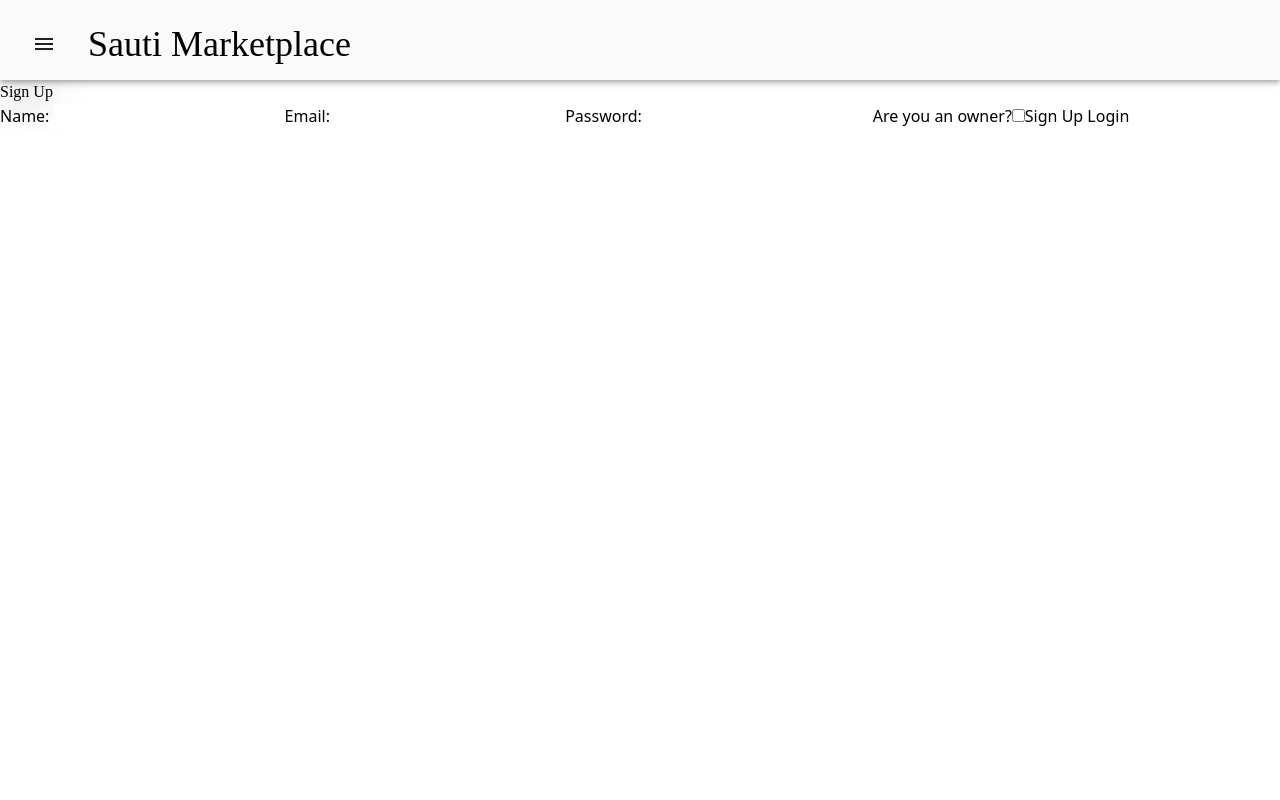
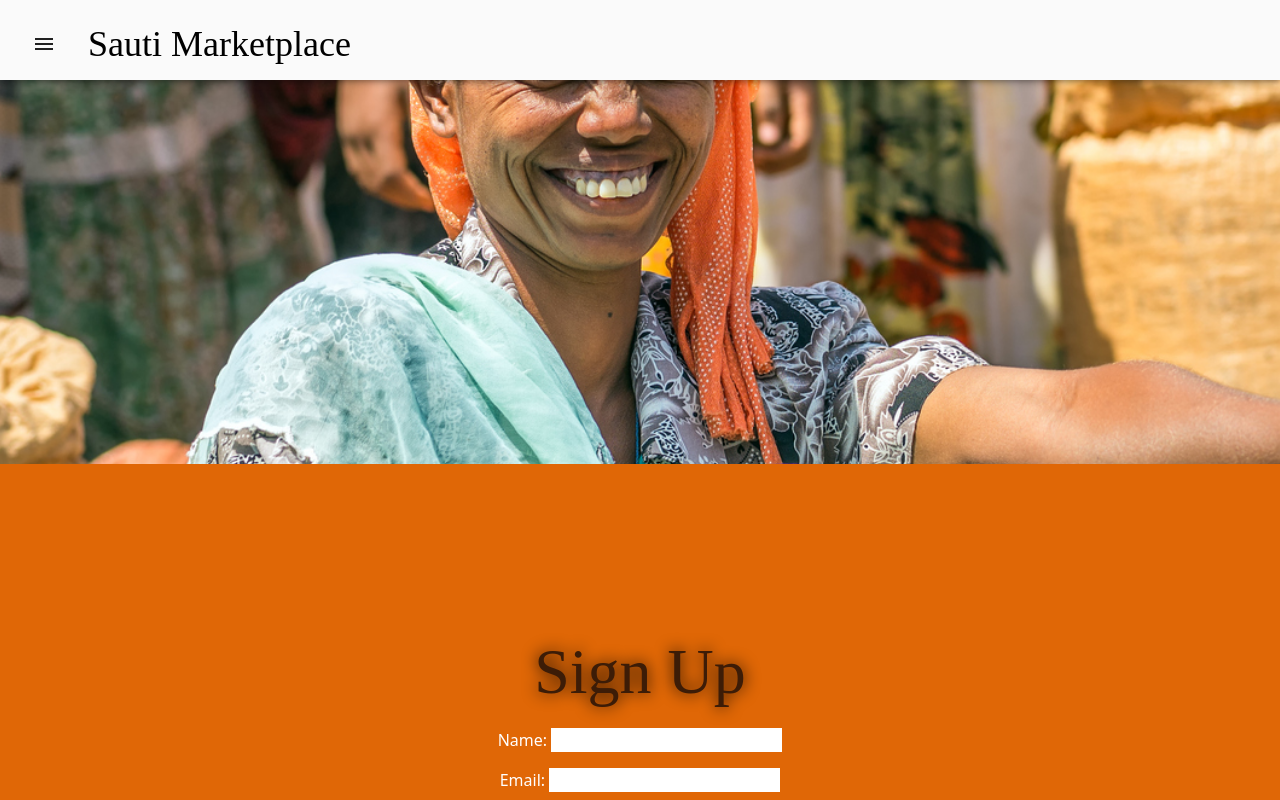
Before and after one commit to webpt-amazing-buildweek/front_end, a React (Create React App) app: page /signup in a window 1280 px wide. Built offline with nearby package versions, Linux system fonts and the light colour scheme.

Commit message:
signup pages style

```diff
--- a/src/App.css
+++ b/src/App.css
@@ -54,8 +54,12 @@ h3 {
   text-shadow: 0 0 2.5rem black;
 }
 
+.input {
+  margin: 1vh auto;
+}
+
 .home {
-  background-image: url("./assets/pasta.jpg");
+  background-image: url("./assets/market-home.jpg");
 }
 
 .recipes-container {
@@ -128,3 +132,67 @@ h3 {
   -webkit-transform: translateZ(-1px) scale(2);
           transform: translateZ(-1px) scale(2);
 }
+
+.parallax-wrapper2 {
+  width: 100vw;
+  height: 100vh;
+  margin-top: 30vh;
+  padding-top: 20vh;
+  -webkit-box-sizing: border-box;
+          box-sizing: border-box;
+  -webkit-transform-style: preserve-3d;
+          transform-style: preserve-3d;
+}
+
+.parallax-wrapper2::before {
+  background-color: black;
+  content: "";
+  width: 100vw;
+  height: 100vh;
+  top: 0;
+  left: 0;
+  background-image: url("/src/assets/market-register.jpg");
+  background-position: center center;
+  background-size: contain;
+  background-repeat: no-repeat;
+  margin-top: -600px;
+  background-size: 100%;
+  background-position: top center;
+  background-repeat: no-repeat;
+  position: absolute;
+  z-index: -1;
+  -webkit-transform: translateZ(-1px) scale(2);
+          transform: translateZ(-1px) scale(2);
+}
+
+.parallax-wrapper3 {
+  width: 100vw;
+  height: 100vh;
+  margin-top: 30vh;
+  padding-top: 20vh;
+  -webkit-box-sizing: border-box;
+          box-sizing: border-box;
+  -webkit-transform-style: preserve-3d;
+          transform-style: preserve-3d;
+}
+
+.parallax-wrapper3::before {
+  background-color: black;
+  content: "";
+  width: 100vw;
+  height: 100vh;
+  top: 0;
+  left: 0;
+  background-image: url("/src/assets/market-one.jpg");
+  background-position: center center;
+  background-size: contain;
+  background-repeat: no-repeat;
+  margin-top: -300px;
+  background-size: 100%;
+  background-position: top center;
+  background-repeat: no-repeat;
+  position: absolute;
+  z-index: -1;
+  -webkit-transform: translateZ(-1px) scale(2);
+          transform: translateZ(-1px) scale(2);
+}
--- a/src/App.scss
+++ b/src/App.scss
@@ -45,9 +45,14 @@ h3 {
   text-shadow: 0 0 2.5rem black;
 }
 
+.input {
+  margin: 1vh auto;
+}
+
+
 .home {
   // this creates a background image
-  background-image: url("./assets/pasta.jpg");
+  background-image: url("./assets/market-home.jpg");
 }
 
 .recipes-container {
@@ -120,3 +125,65 @@ h3 {
   z-index: -1;
   transform: translateZ(-1px) scale(2);
 }
+
+.parallax-wrapper2 {
+  width: 100vw;
+  height: 100vh;
+  margin-top: 30vh;
+  padding-top: 20vh;
+  box-sizing: border-box;
+  transform-style: preserve-3d;
+}
+
+
+.parallax-wrapper2::before {
+  background-color: black;
+  content: "";
+  width: 100vw;
+  height: 100vh;
+  top: 0;
+  left: 0;
+
+  background-image: url("/src/assets/market-register.jpg");
+  background-position: center center;
+  background-size: contain;
+  background-repeat: no-repeat;
+  margin-top: -600px;
+  background-size: 100%;
+  background-position: top center;
+  background-repeat: no-repeat;
+  position: absolute;
+  z-index: -1;
+  transform: translateZ(-1px) scale(2);
+}
+
+.parallax-wrapper3 {
+  width: 100vw;
+  height: 100vh;
+  margin-top: 30vh;
+  padding-top: 20vh;
+  box-sizing: border-box;
+  transform-style: preserve-3d;
+}
+
+
+.parallax-wrapper3::before {
+  background-color: black;
+  content: "";
+  width: 100vw;
+  height: 100vh;
+  top: 0;
+  left: 0;
+
+  background-image: url("/src/assets/market-one.jpg");
+  background-position: center center;
+  background-size: contain;
+  background-repeat: no-repeat;
+  margin-top: -300px;
+  background-size: 100%;
+  background-position: top center;
+  background-repeat: no-repeat;
+  position: absolute;
+  z-index: -1;
+  transform: translateZ(-1px) scale(2);
+}
--- a/src/view/components/forms/SignUp.js
+++ b/src/view/components/forms/SignUp.js
@@ -75,13 +75,15 @@ function SignUp(props) {
     };
 
     return (
-        <div>
-            <div>
+        <div className={"flex flex-col text-center"}>
+            <div className={"parallax-wrapper2 self-center text-white mt-96"}
+            style={{background: '#e06706'}}
+            >
                 <form className={"signup-form"}
                     onSubmit={handleSubmit}
                 >
-                    <div>
-                        <h2>Sign Up</h2>
+                    <div className={'flex flex-col  text-center'}>
+                        <h2 style={{fontSize: '4rem', color: '#3c1c07', textShadow: '0 0 1rem black'}}>Sign Up</h2>
                         <label>
                             Name:{" "}
                             <input
@@ -90,6 +92,7 @@ function SignUp(props) {
                                 name="username"
                                 value={formValues.username}
                                 onChange={handleChange}
+                                className={'input'}
                             />
                         </label>
                         <label>
@@ -100,6 +103,7 @@ function SignUp(props) {
                                 name="email"
                                 value={formValues.email}
                                 onChange={handleChange}
+                                className={'input'}
                             />
                         </label>
                         <label>
@@ -110,7 +114,7 @@ function SignUp(props) {
                                 name="password"
                                 value={formValues.password}
                                 onChange={handleChange}
-
+                                className={'input'}
                             />
                         </label>
 
@@ -122,6 +126,7 @@ function SignUp(props) {
                             name="isOwner"
                             checked={formValues.isOwner}
                             onChange={handleChange}
+                            className={'input'}
                         />
 
                         <button type="submit" disabled={!isValid}>
```
Also changed, not shown: src/assets/market-home.jpg (added), src/assets/market-register.jpg (added).
